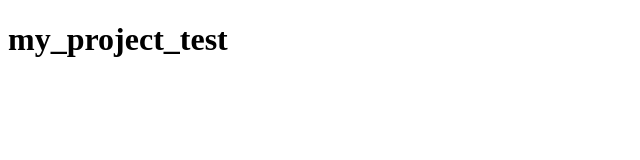
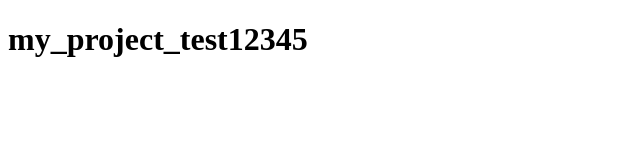
Before and after one commit to Helexi/my_project_test, a plain HTML site: page index.html in a window 1280 px wide. Shown: the whole page, without its empty margins (0-640 px from the left). Drawn offline with Linux system fonts and the light colour scheme.

Commit message:
Update index.html

```diff
--- a/index.html
+++ b/index.html
@@ -7,6 +7,6 @@
   <title>my_project_test</title>
 </head>
 <body>
-  <h1>my_project_test</h1>
+  <h1>my_project_test12345</h1>
 </body>
 </html>
```
